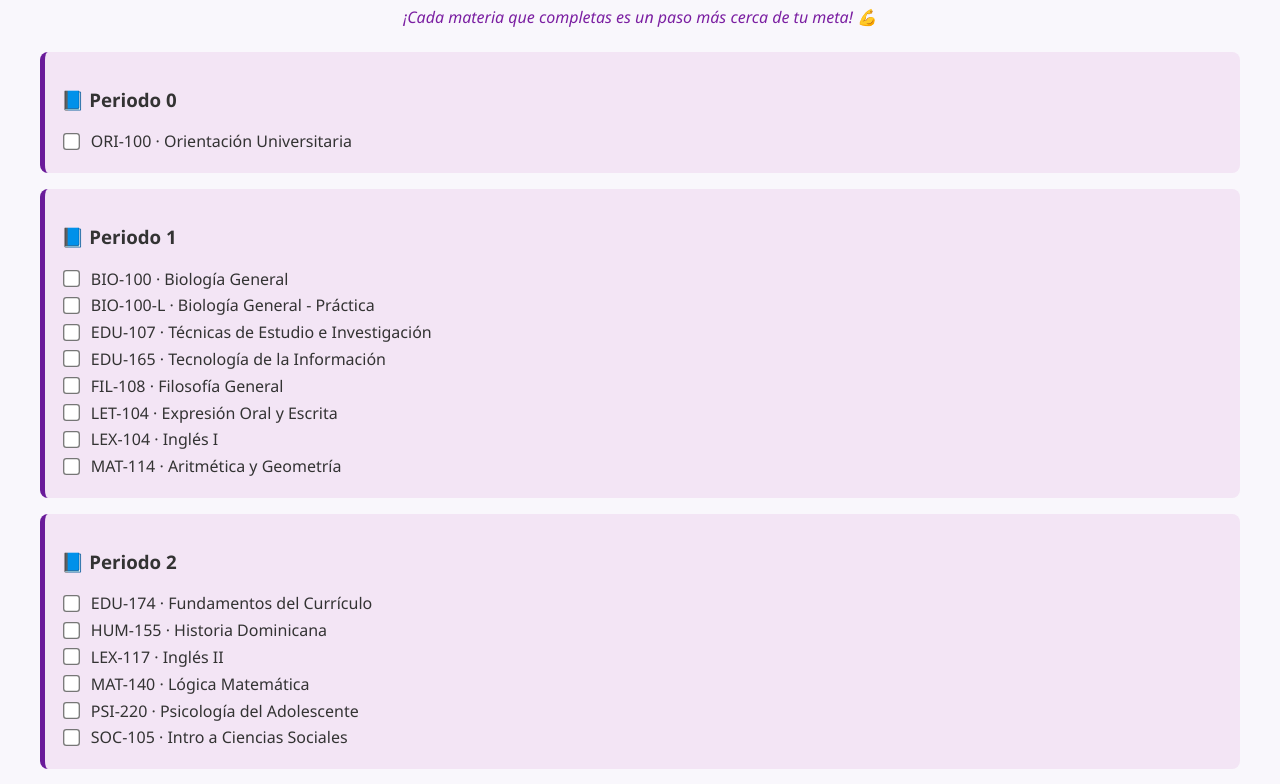
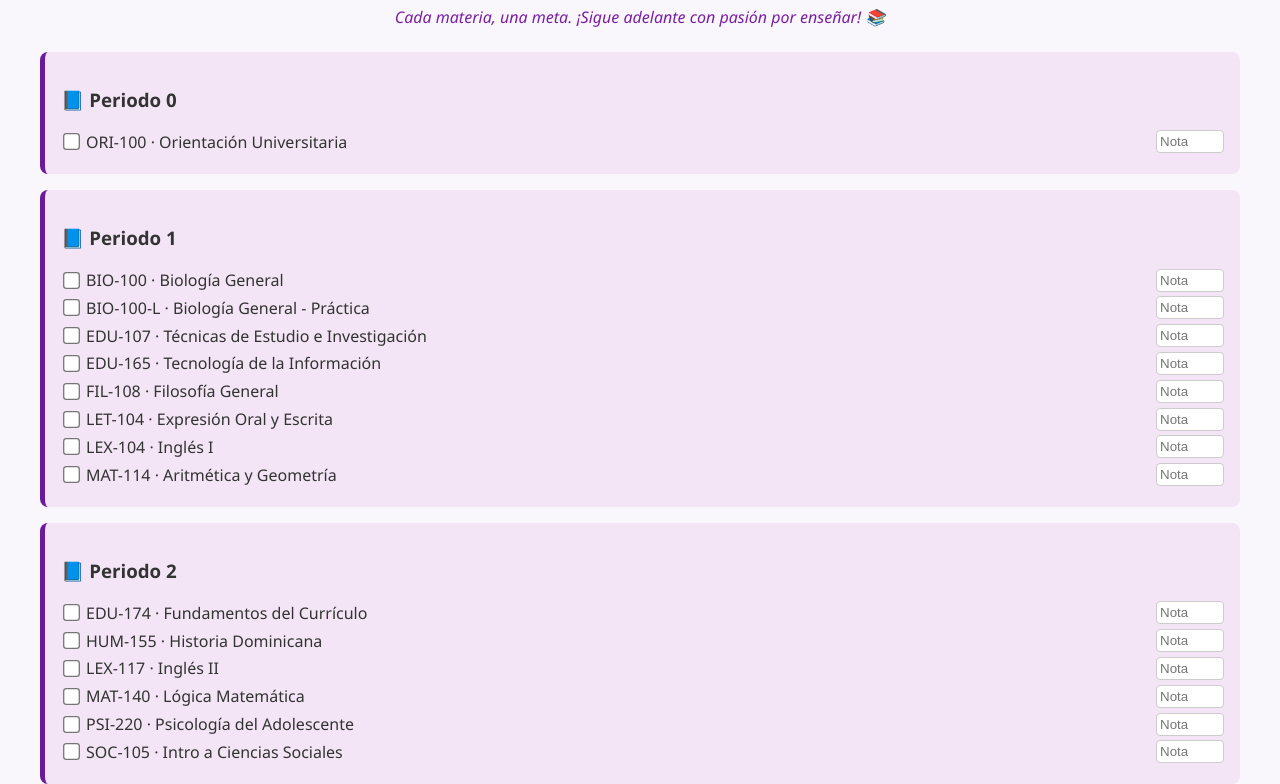
Before and after one commit to Estefani-1/Pensum, a plain HTML site: page index.html in a window 1280 px wide. Shown: the part 120-904 px from the top of the page. Drawn offline with Linux system fonts and the light colour scheme.

Commit message:
Update index.html

```diff
--- a/index.html
+++ b/index.html
@@ -2,7 +2,7 @@
 <html lang="es">
 <head>
   <meta charset="UTF-8">
-  <title>Malla Curricular – Licenciatura en Matemáticas UNPHU</title>
+  <title>¡Construyendo tu futuro matemático! 🎓💜</title>
   <style>
     body {
       font-family: 'Segoe UI', sans-serif;
@@ -30,16 +30,25 @@
     .asignatura {
       display: flex;
       align-items: center;
+      justify-content: space-between;
       margin: 0.3rem 0;
+      flex-wrap: wrap;
     }
     input[type="checkbox"] {
-      margin-right: 0.8rem;
+      margin-right: 0.5rem;
       transform: scale(1.3);
     }
     .completada {
       background-color: #ce93d8;
       padding: 0.2rem 0.5rem;
       border-radius: 5px;
+    }
+    input[type="number"] {
+      width: 60px;
+      margin-left: 10px;
+      border: 1px solid #ccc;
+      border-radius: 4px;
+      padding: 3px;
     }
     #progreso-container {
       margin-top: 2rem;
@@ -49,11 +58,11 @@
   </style>
 </head>
 <body>
-  <h1>📘 Malla Curricular Interactiva</h1>
-  <p class="motivacion">¡Cada materia que completas es un paso más cerca de tu meta! 💪</p>
+  <h1>¡Construyendo tu futuro matemático! 🎓💜</h1>
+  <p class="motivacion">Cada materia, una meta. ¡Sigue adelante con pasión por enseñar! 📚</p>
 
   <div id="malla"></div>
-  <div id="progreso-container">Progreso: 0%</div>
+  <div id="progreso-container">Progreso: 0% | Índice general: 0.00</div>
 
   <script>
     const pensum = {
@@ -150,8 +159,7 @@
     const progresoText = document.getElementById('progreso-container');
 
     function renderMalla() {
-      let total = 0;
-      let completadas = 0;
+      let total = 0, completadas = 0, sumaNotas = 0, materiasConNota = 0;
       mallaDiv.innerHTML = '';
 
       for (let periodo in pensum) {
@@ -161,11 +169,17 @@
 
         pensum[periodo].forEach((asignatura, index) => {
           const key = `p${periodo}a${index}`;
+          const notaKey = `${key}_nota`;
           const checked = localStorage.getItem(key) === 'true';
+          const savedNota = localStorage.getItem(notaKey) || '';
 
           const div = document.createElement('div');
           div.className = 'asignatura';
           if (checked) div.classList.add('completada');
+
+          const leftDiv = document.createElement('div');
+          leftDiv.style.display = 'flex';
+          leftDiv.style.alignItems = 'center';
 
           const checkbox = document.createElement('input');
           checkbox.type = 'checkbox';
@@ -178,18 +192,37 @@
           const label = document.createElement('label');
           label.textContent = asignatura;
 
-          div.appendChild(checkbox);
-          div.appendChild(label);
+          leftDiv.appendChild(checkbox);
+          leftDiv.appendChild(label);
+
+          const notaInput = document.createElement('input');
+          notaInput.type = 'number';
+          notaInput.min = 0;
+          notaInput.max = 100;
+          notaInput.value = savedNota;
+          notaInput.placeholder = 'Nota';
+          notaInput.addEventListener('input', () => {
+            localStorage.setItem(notaKey, notaInput.value);
+            renderMalla();
+          });
+
+          div.appendChild(leftDiv);
+          div.appendChild(notaInput);
           periodoDiv.appendChild(div);
 
           total++;
           if (checked) completadas++;
+          if (notaInput.value !== '') {
+            sumaNotas += parseFloat(notaInput.value);
+            materiasConNota++;
+          }
         });
         mallaDiv.appendChild(periodoDiv);
       }
 
       const progreso = Math.round((completadas / total) * 100);
-      progresoText.textContent = `Progreso: ${progreso}%`;
+      const indice = materiasConNota ? (sumaNotas / materiasConNota).toFixed(2) : '0.00';
+      progresoText.textContent = `Progreso: ${progreso}% | Índice general: ${indice}`;
     }
 
     renderMalla();
```
